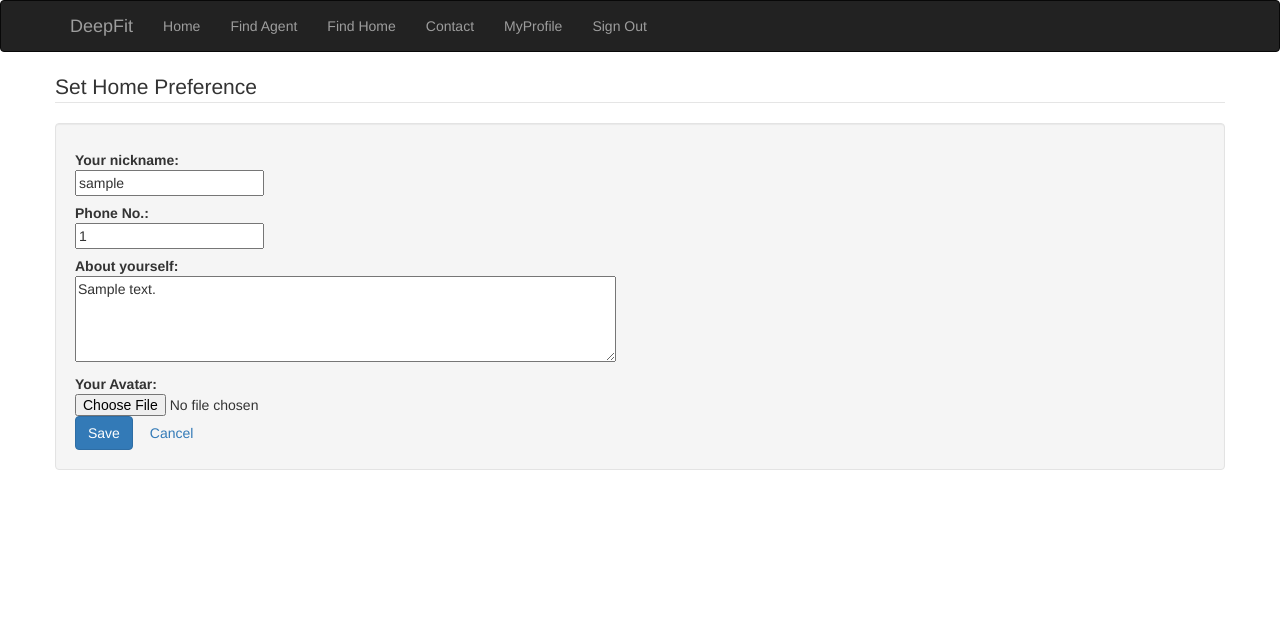
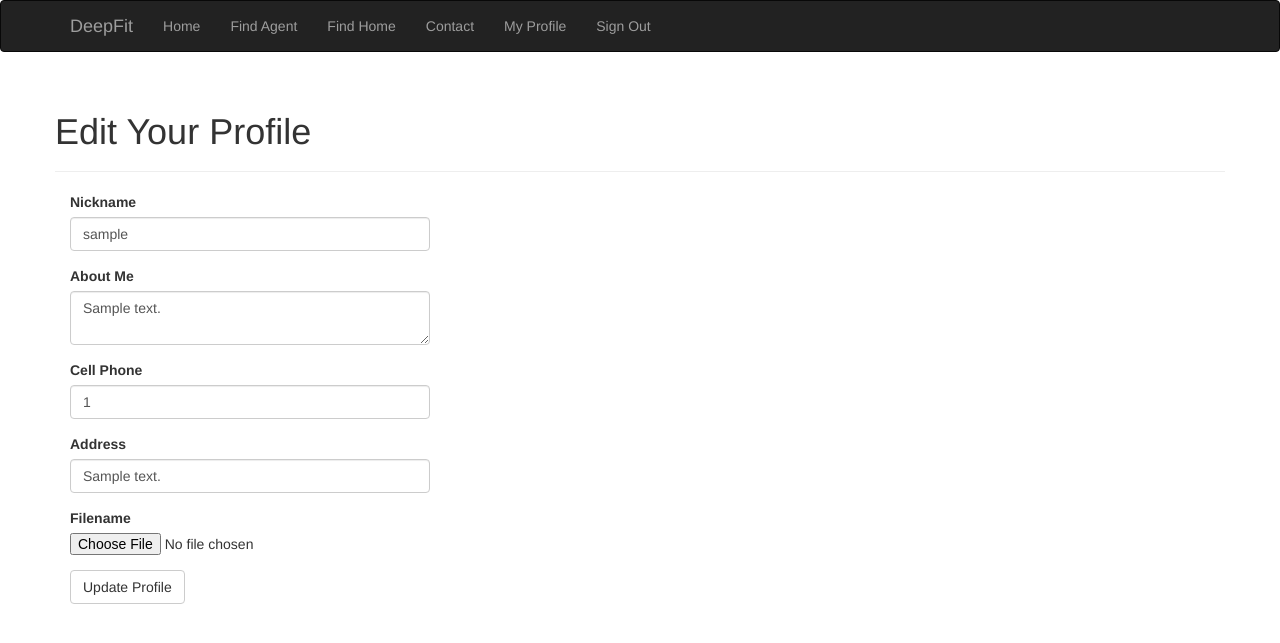
Before and after one commit to alvincjin/deepreceipt-app, a Flask app: page /edit_profile in a window 1280 px wide. Shown: the top 643 px of the page. Run offline with Flask 2, Linux system fonts and the light colour scheme; a user stored in the database is signed in; tables that the repository leaves empty hold one stand-in row (values such as "Sample post"); parts of the project's set-up code (start-up, migrations or seed data) failed here and were passed over; some libraries are stand-ins or nearby versions.

Commit message:
edit user profile

```diff
--- a/app/auth/views.py
+++ b/app/auth/views.py
@@ -9,11 +9,12 @@ from app.emails import send_email
 
 @auth.before_app_request
 def before_request():
-    if current_user.is_authenticated \
-            and not current_user.confirmed \
+    if current_user.is_authenticated:
+        current_user.ping()
+        if not current_user.confirmed \
             and request.endpoint[:5] != 'auth.' \
             and request.endpoint != 'static':
-        return redirect(url_for('auth.unconfirmed'))
+            return redirect(url_for('auth.unconfirmed'))
 
 
 @auth.route('/unconfirmed')
--- a/app/main/forms.py
+++ b/app/main/forms.py
@@ -6,10 +6,12 @@ from .. models import User
 
 
 class EditForm(FlaskForm):
-    nickname = StringField('nickname', validators = [DataRequired()])
-    about_me = TextAreaField('about_me', validators = [Length(min = 0, max = 140)])
-    phone = IntegerField('phone')
+    nickname = StringField('Nickname', validators = [DataRequired()])
+    about_me = TextAreaField('About Me', validators = [Length(min = 0, max = 140)])
+    phone = IntegerField('Cell Phone')
+    address = StringField('Address')
     fileName = FileField()
+    submit = SubmitField("Update Profile")
 
     def __init__(self, original_nickname, *args, **kwargs):
         FlaskForm.__init__(self, *args, **kwargs)
--- a/app/main/views.py
+++ b/app/main/views.py
@@ -97,11 +97,12 @@ def allowed_file(filename):
 @login_required
 def edit_profile():
 
-    form = EditForm(g.user.nickname)
+    form = EditForm(current_user.nickname)
     if form.validate_on_submit():
-        g.user.nickname = form.nickname.data
-        g.user.about_me = form.about_me.data
-        g.user.phone = form.phone.data
+        current_user.nickname = form.nickname.data
+        current_user.phone = form.phone.data
+        current_user.address = form.address.data
+        current_user.about_me = form.about_me.data
 
         file = form.fileName.data
         if file and allowed_file(file.filename):
@@ -109,18 +110,20 @@ def edit_profile():
             file_path = op.join(UPLOAD_AGENT_FOLDER, filename)
             file.save(file_path)
             # only when file is not none, change it, otherwise keep the previous one
-            g.user.portrait = op.join('/static/agent_photo/', filename)
+            current_user.portrait = op.join('/static/agent_photo/', filename)
 
-        if g.user.portrait is None:
-            g.user.portrait = op.join('/static/agent_photo/', 'agent_default.gif')
+        if current_user.portrait is None:
+            current_user.portrait = op.join('/static/agent_photo/', 'agent_default.gif')
 
         db.session.add(g.user)
         db.session.commit()
         flash('Your changes have been saved.')
         return redirect(url_for('.user', nickname=g.user.nickname))
 
-    elif request.method != "POST":
-        form = EditForm(g.user.nickname, obj=g.user)
+    form.nickname.data = current_user.nickname
+    form.phone.data = current_user.phone
+    form.address.data = current_user.address
+    form.about_me.data = current_user.about_me
 
     return render_template('edit_profile.html', form=form)
 
@@ -263,7 +266,7 @@ def user(nickname, page = 1):
     user = User.query.filter_by(nickname = nickname).first()
     if user is None:
         flash('User ' + nickname + ' not found.')
-        return redirect(url_for('.signin'))
+        return redirect(url_for('.index'))
     if user.role == ROLE_ADVISER:
         posts = user.posts.paginate(page, POSTS_PER_PAGE, False)
     elif user.role == ROLE_APPLICANT:
--- a/app/models.py
+++ b/app/models.py
@@ -1,4 +1,5 @@
 from hashlib import md5
+from datetime import datetime
 from app import db
 import flask_whooshalchemy as whooshalchemy
 from flask import current_app
@@ -26,13 +27,15 @@ class User(db.Model):
     email = db.Column(db.String(120), index = True, unique = True)
     pwdhash = db.Column(db.String(54))
     phone = db.Column(db.Integer)
+    address = db.Column(db.String(64))
     confirmed = db.Column(db.Boolean, default=False)
 
     role = db.Column(db.SmallInteger, default = ROLE_APPLICANT)
     posts = db.relationship('Post', order_by="Post.timestamp", backref = 'author',
                             lazy = 'dynamic',cascade="all, delete, delete-orphan")
-    about_me = db.Column(db.String(140))
-    last_seen = db.Column(db.DateTime)
+    about_me = db.Column(db.Text())
+    last_seen = db.Column(db.DateTime, default=datetime.utcnow)
+    member_since = db.Column(db.DateTime(), default=datetime.utcnow)
     portrait = db.Column(db.String(140))
     pref = db.relationship('Preference', uselist=False, backref = 'author')
     fav = db.relationship('Favourite', backref = 'user', lazy = 'dynamic')
@@ -58,6 +61,10 @@ class User(db.Model):
         self.email = email.lower()
         self.set_password(password)
         self.role = role
+
+    def ping(self):
+        self.last_seen = datetime.utcnow()
+        db.session.add(self)
 
     def set_password(self, password):
         self.pwdhash = generate_password_hash(password)
--- a/app/templates/base.html
+++ b/app/templates/base.html
@@ -33,7 +33,7 @@
                 <li><a href="{{ url_for('main.list_post') }}">Find Home</a></li>
                 <li><a href="{{ url_for('main.contact') }}">Contact</a></li>
                 {% if g.user.is_authenticated %}
-                <li><a href="{{ url_for('main.user', nickname = g.user.nickname) }}">MyProfile</a></li>
+                <li><a href="{{ url_for('main.user', nickname =current_user.nickname) }}">My Profile</a></li>
                 <li><a href="{{ url_for('auth.logout') }}">Sign Out</a></li>
                 {% else %}
                 <li><a href="{{ url_for('auth.login') }}">Sign In</a></li>
--- a/app/templates/edit_profile.html
+++ b/app/templates/edit_profile.html
@@ -1,61 +1,13 @@
-<!-- extend base layout -->
 {% extends "base.html" %}
+{% import "bootstrap/wtf.html" as wtf %}
+
+{% block title %}Flasky - Edit Profile{% endblock %}
 
 {% block page_content %}
-<legend>Set Home Preference</legend>
-
-<div class="well">
-    <form class="form-horizontal" action="" method="POST" name="edit" enctype=multipart/form-data>
-        {{form.hidden_tag()}}
-        <div class="control-group{% if form.errors.post %} error{% endif %}">
-            <label class="control-label" for="nickname">Your nickname:</label>
-            <div class="controls">
-                {{ form.nickname(maxlength = 64, class = "span4") }}
-                {% for error in form.errors.nickname %}
-                <span class="help-inline">[{{error}}]</span><br>
-                {% endfor %}
-            </div>
-        </div>
-
-        <div class="control-group{% if form.errors.post %} error{% endif %}">
-            <label class="control-label" for="Phone">Phone No.:</label>
-            <div class="controls">
-                {{form.phone(maxlength = 10, class="input-medium", pattern="[0-9]{10}", placeholder="no space or -")}}
-                {% for error in form.errors.phone %}
-                <span class="help-inline">[{{error}}]</span><br>
-                {% endfor %}
-            </div>
-        </div>
-
-        <div class="control-group{% if form.errors.post %} error{% endif %}">
-            <label class="control-label" for="about_me">About yourself:</label>
-            <div class="controls">
-                {{ form.about_me(cols = 64, rows = 4, class = "span4") }}
-                {% for error in form.errors.about_me %}
-                <span class="help-inline">[{{error}}]</span><br>
-                {% endfor %}
-            </div>
-        </div>
-
-        <div class="control-group{% if form.errors.post %} error{% endif %}">
-            <label class="control-label" for="avatar">Your Avatar:</label>
-            <div class="controls">
-                {{form.fileName(size = 12, maxlength = 10, class = "span4")}}
-                {% for error in form.errors.fileName %}
-                <span class="help-inline">[{{error}}]</span><br>
-                {% endfor %}
-            </div>
-        </div>
-
-        <div class="control-group">
-            <div class="controls">
-                <input class="btn btn-primary" type="submit" value="Save"> <a
-                    href="{{ url_for('main.user', nickname = form.nickname.data) }}"
-                    class="btn">Cancel</a>
-            </div>
-        </div>
-
-    </form>
+<div class="page-header">
+    <h1>Edit Your Profile</h1>
 </div>
-
+<div class="col-md-4">
+    {{ wtf.quick_form(form) }}
+</div>
 {% endblock %}
```
Also changed, not shown: app/templates/user.html (+12 -4 lines).
